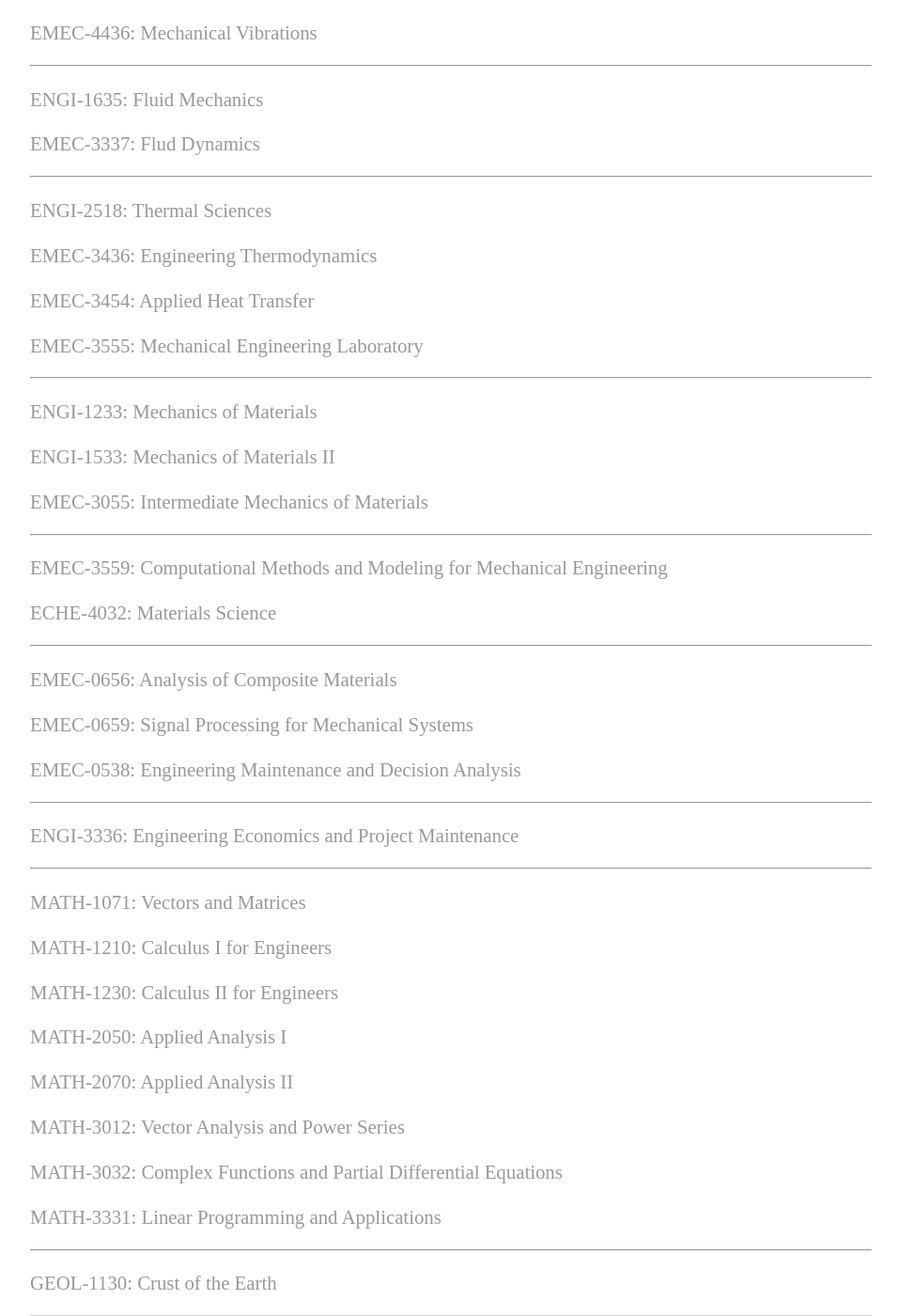
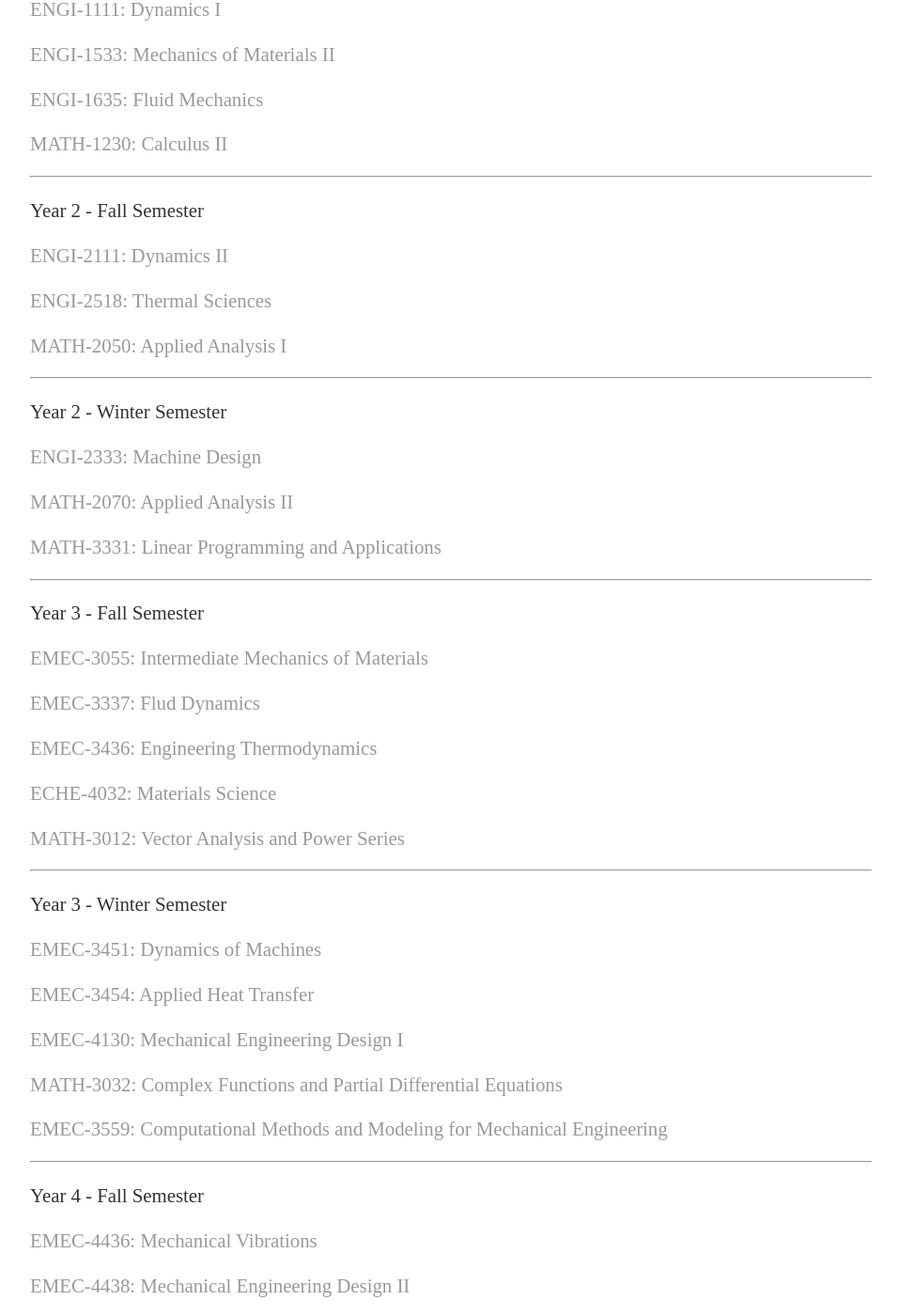
Before and after one commit to GenNotes/GenNotes.github.io, a Jekyll site: the page built from index.html, in a window 1280 px wide and 1400 px high, scrolled down 582 px. Shown: the whole window at 94% size, without its empty margins (160-1119 px from the left). Built offline with Jekyll 4.4.1, drawn with Linux system fonts in a browser that asks for light colours; some of the changed text lies outside the part shown.

Commit message:
Update index.html

```diff
--- a/index.html
+++ b/index.html
@@ -4,48 +4,53 @@ title: Genno Notes
 ---
 <div class="blurb">
 	<h1>Genno Notes</h1>
-
-	<p><a href="/ENGI-1112"> ENGI-1112: Introduction to Engineering Design</a></p>
+	<hr>
+	<p> Year 1 - Fall Semester </p>
+	<p><a href="/ENGI-1112"> ENGI-1112: Introduction to Engineering Design </a></p>
+	<p><a href="/ENGI-1230"> ENGI-1230: Statics </a></p>
+	<p><a href="/ENGI-1233"> ENGI-1233: Mechanics of Materials I </a></p>
+	<p><a href="/MATH-1071"> MATH-1071: Vectors and Matrices </a></p>
+	<p><a href="/MATH-1210"> MATH-1210: Calculus I </a></p>
+	<hr>
+	<p> Year 1 - Winter Semester </p>
+	<p><a href="/ENGI-1111"> ENGI-1111: Dynamics I </a></p>
+	<p><a href="/ENGI-1533"> ENGI-1533: Mechanics of Materials II </a></p>
+	<p><a href="/ENGI-1635"> ENGI-1635: Fluid Mechanics </a></p>
+	<p><a href="/MATH-1230"> MATH-1230: Calculus II </a></p>
+	<hr>
+	<p> Year 2 - Fall Semester </p>
+	<p><a href="/ENGI-2111"> ENGI-2111: Dynamics II </a></p>
+	<p><a href="/ENGI-2518"> ENGI-2518: Thermal Sciences </a></p>
+	<p><a href="/MATH-2050"> MATH-2050: Applied Analysis I </a></p>
+	<hr>
+	<p> Year 2 - Winter Semester </p>
 	<p><a href="/ENGI-2333"> ENGI-2333: Machine Design </a></p>
+	<p><a href="/MATH-2070"> MATH-2070: Applied Analysis II </a></p>
+	<p><a href="/MATH-3331"> MATH-3331: Linear Programming and Applications </a></p>
+	<hr>
+	<p> Year 3 - Fall Semester </p>
+	<p><a href="/EMEC-3055"> EMEC-3055: Intermediate Mechanics of Materials </a></p>
+	<p><a href="/EMEC-3337"> EMEC-3337: Flud Dynamics </a></p>
+	<p><a href="/EMEC-3436"> EMEC-3436: Engineering Thermodynamics </a></p>
+	<p><a href="/ECHE-4032"> ECHE-4032: Materials Science </a></p>
+	<p><a href="/MATH-3012"> MATH-3012: Vector Analysis and Power Series </a></p>
+	<hr>
+	<p> Year 3 - Winter Semester </p>
+	<p><a href="/EMEC-3451"> EMEC-3451: Dynamics of Machines </a></p>
+	<p><a href="/EMEC-3454"> EMEC-3454: Applied Heat Transfer </a></p>
 	<p><a href="/EMEC-4130"> EMEC-4130: Mechanical Engineering Design I </a></p>
+	<p><a href="/MATH-3032"> MATH-3032: Complex Functions and Partial Differential Equations </a></p>
+	<p><a href="/EMEC-3559"> EMEC-3559: Computational Methods and Modeling for Mechanical Engineering </a></p>
+	<hr>
+	<p> Year 4 - Fall Semester </p>
+	<p><a href="/EMEC-4436"> EMEC-4436: Mechanical Vibrations </a></p>
 	<p><a href="/EMEC-4438"> EMEC-4438: Mechanical Engineering Design II </a></p>
-	<hr>
-	<p><a href="/ENGI-1230"> ENGI-1230: Statics</a></p>
-	<p><a href="/ENGI-1111"> ENGI-1111: Dynamics I </a></p>
-	<p><a href="/ENGI-2111"> ENGI-2111: Dynamics II </a></p>
-	<p><a href="/EMEC-3451"> EMEC-3451: Dynamics of Machines </a></p>
-	<p><a href="/EMEC-4436"> EMEC-4436: Mechanical Vibrations </a></p>
-	<hr>
-	<p><a href="/ENGI-1635"> ENGI-1635: Fluid Mechanics </a></p>
-	<p><a href="/EMEC-3337"> EMEC-3337: Flud Dynamics </a></p>
-	<hr>
-	<p><a href="/ENGI-2518"> ENGI-2518: Thermal Sciences </a></p>
-	<p><a href="/EMEC-3436"> EMEC-3436: Engineering Thermodynamics </a></p>
-	<p><a href="/EMEC-3454"> EMEC-3454: Applied Heat Transfer </a></p>
-	<p><a href="/EMEC-3555"> EMEC-3555: Mechanical Engineering Laboratory </a></p>
-	<hr>
-	<p><a href="/ENGI-1233"> ENGI-1233: Mechanics of Materials </a></p>
-	<p><a href="/ENGI-1533"> ENGI-1533: Mechanics of Materials II </a></p>
-	<p><a href="/EMEC-3055"> EMEC-3055: Intermediate Mechanics of Materials </a></p>
-	<hr>
-	<p><a href="/EMEC-3559"> EMEC-3559: Computational Methods and Modeling for Mechanical Engineering </a></p>
-	<p><a href="/ECHE-4032"> ECHE-4032: Materials Science </a></p>
-	<hr>
 	<p><a href="/EMEC-0656"> EMEC-0656: Analysis of Composite Materials </a></p>
 	<p><a href="/EMEC-0659"> EMEC-0659: Signal Processing for Mechanical Systems </a></p>
+	<hr>
+	<p> Year 4 - Winter Semester </p>
+	<p><a href="/ENGI-3336"> ENGI-3336: Engineering Economics and Project Maintenance </a></p>
 	<p><a href="/EMEC-0659"> EMEC-0538: Engineering Maintenance and Decision Analysis </a></p>
-	<hr>
-	<p><a href="/ENGI-3336"> ENGI-3336: Engineering Economics and Project Maintenance </a></p>
-	<hr>
-	<p><a href="/MATH-1071"> MATH-1071: Vectors and Matrices</a></p>
-	<p><a href="/MATH-1210"> MATH-1210: Calculus I for Engineers</a></p>
-	<p><a href="/MATH-1230"> MATH-1230: Calculus II for Engineers </a></p>
-	<p><a href="/MATH-2050"> MATH-2050: Applied Analysis I </a></p>
-	<p><a href="/MATH-2070"> MATH-2070: Applied Analysis II </a></p>
-	<p><a href="/MATH-3012"> MATH-3012: Vector Analysis and Power Series </a></p>
-	<p><a href="/MATH-3032"> MATH-3032: Complex Functions and Partial Differential Equations </a></p>
-	<p><a href="/MATH-3331"> MATH-3331: Linear Programming and Applications </a></p>
-	<hr>
 	<p><a href="/GEOL-1130"> GEOL-1130: Crust of the Earth </a></p>
 
 </div><!-- /.blurb -->
```
